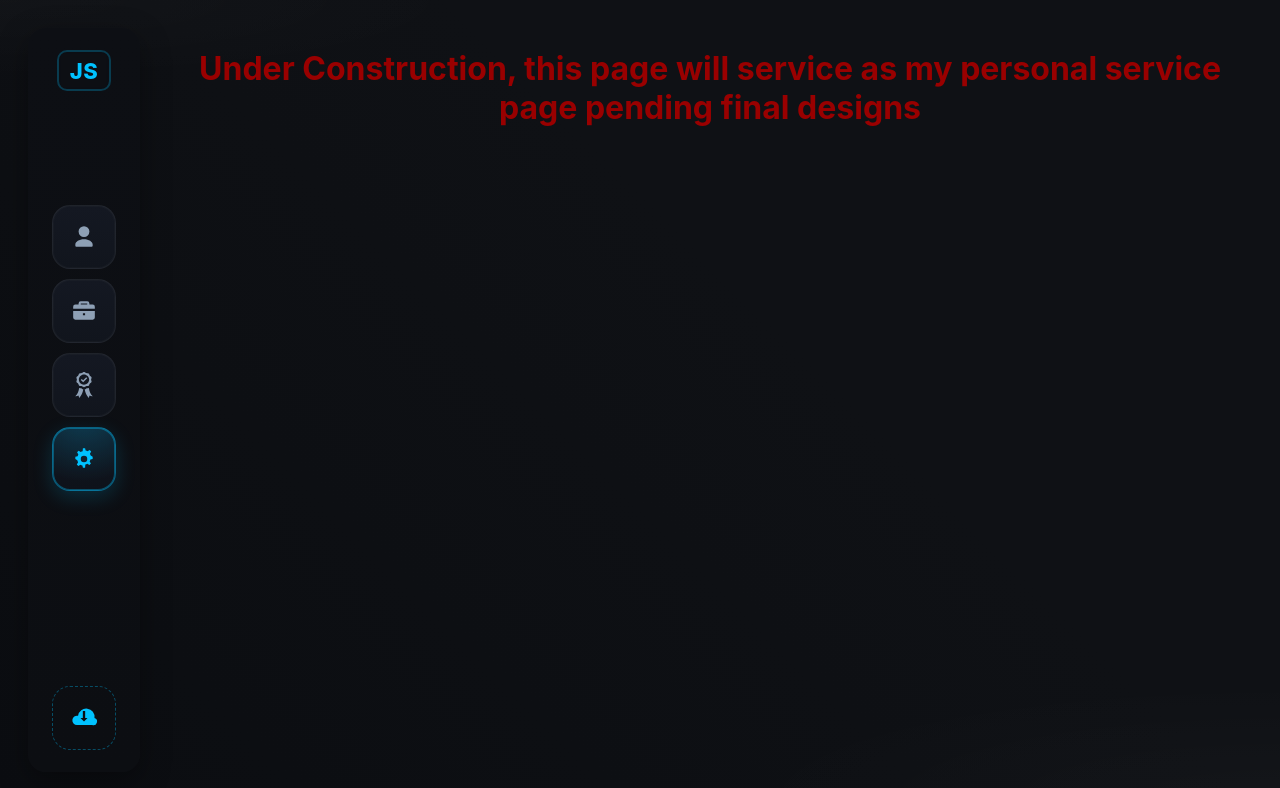
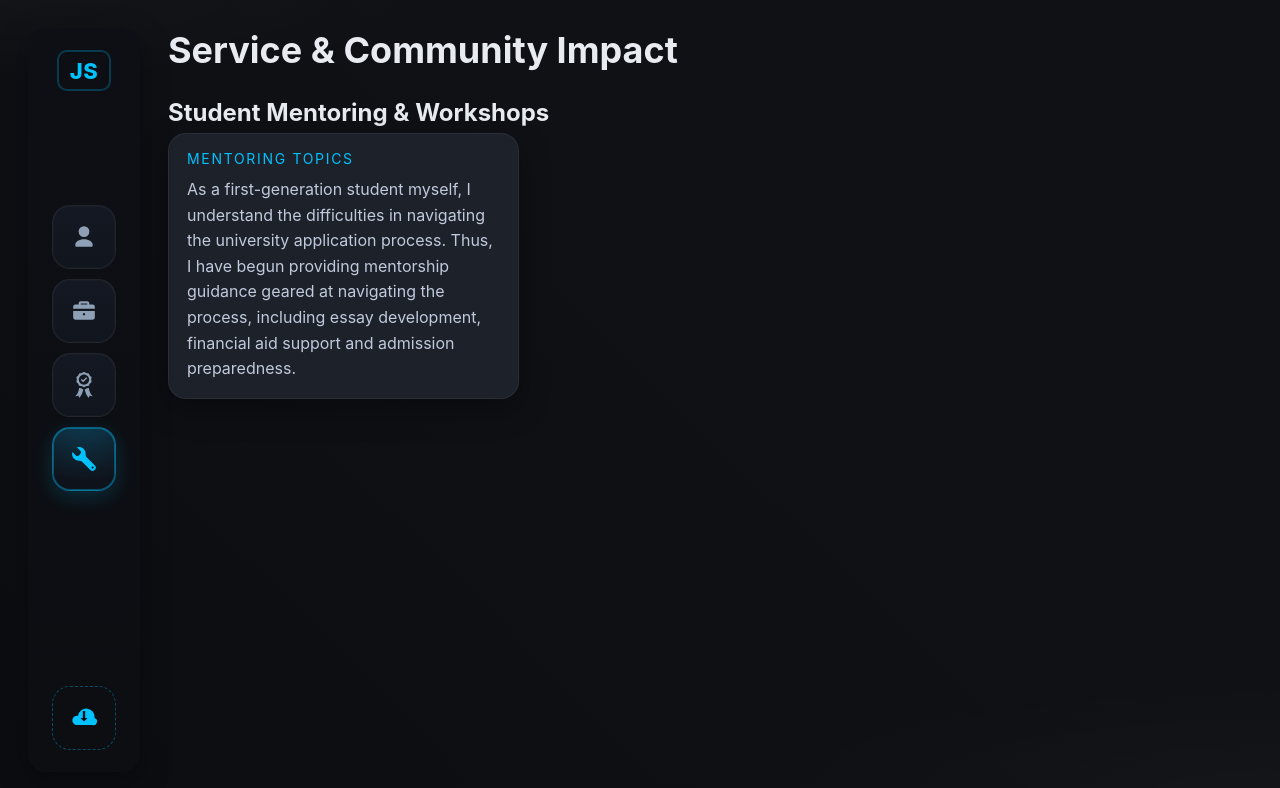
Before and after one commit to CSCE331-Fall2025-900-911/project1-juel, a plain HTML site: page service.html in a window 1280 px wide. Drawn offline with Linux system fonts and the light colour scheme.

Commit message:
Completed service

```diff
--- a/service.html
+++ b/service.html
@@ -45,10 +45,10 @@
         </a>
 
         <a class="nav-btn active" aria-label="Service" href="service.html">
-          <!-- gear -->
+          <!-- wrench -->
           <svg viewBox="0 0 24 24" aria-hidden="true">
             <path
-              d="M11 2h2l.5 2.1a7 7 0 0 1 1.76.73l1.96-1.15 1.41 1.41-1.15 1.96c.28.56.52 1.15.7 1.76L20 10v2l-2.06.5c-.18.61-.42 1.2-.7 1.76l1.15 1.96-1.41 1.41-1.96-1.15c-.56.28-1.15.52-1.76.7L13 20h-2l-.5-2.06a9 9 0 0 1-1.76-.7l-1.96 1.15-1.41-1.41 1.15-1.96c-.28-.56-.52-1.15-.7-1.76L4 12v-2l2.06-.5c.18-.61.42-1.2.7-1.76L5.61 5.78 7.02 4.37l1.96 1.15c.56-.28 1.15-.52 1.76-.7ZM12 9a3 3 0 1 0 .001 6.001A3 3 0 0 0 12 9Z"
+              d="M5.496 1.261l3.77 3.771c.409 1.889-2.33 4.66-4.242 4.242l-3.77-3.771c-.172.585-.254 1.189-.254 1.793 0 1.602.603 3.202 1.826 4.426 1.351 1.351 3.164 1.957 4.931 1.821.933-.072 1.852.269 2.514.931l7.621 7.611c.577.578 1.337.915 2.096.915 1.661 0 3.047-1.411 3.012-3.077-.016-.737-.352-1.47-.914-2.033l-7.621-7.612c-.662-.661-1.002-1.581-.931-2.514.137-1.767-.471-3.58-1.82-4.93-1.225-1.224-2.825-1.834-4.427-1.834-.603 0-1.207.09-1.791.261zm15.459 18.692c0 .553-.447 1-1 1-.553 0-1-.448-1-1s.447-1 1-1 1 .447 1 1z"
             />
           </svg>
         </a>
@@ -65,13 +65,32 @@
         </button>
       </div>
     </aside>
-    <center>
-      <h1>
-        <font color="#990000"
-          >Under Construction, this page will service as my personal service
-          page pending final designs</font
-        >
-      </h1>
-    </center>
+
+    <main class="content service-page">
+      <header class="svc-hero">
+        <h1>Service & Community Impact</h1>
+      </header>
+
+      <section class="svc-section">
+        <header class="svc-header">
+          <h2>Student Mentoring & Workshops</h2>
+        </header>
+
+        <div class="svc-grid">
+          <article class="svc-card">
+            <div class="svc-meta">
+              <span class="meta-title">Mentoring Topics</span>
+            </div>
+            <p class="svc-desc">
+              As a first-generation student myself, I understand the
+              difficulties in navigating the university application process.
+              Thus, I have begun providing mentorship guidance geared at
+              navigating the process, including essay development, financial aid
+              support and admission preparedness.
+            </p>
+          </article>
+        </div>
+      </section>
+    </main>
   </body>
 </html>
--- a/stylesheets/styles.css
+++ b/stylesheets/styles.css
@@ -514,3 +514,70 @@ body {
   color: #c3cedc;
   line-height: 1.55;
 }
+
+/* Service / Community Impact */
+.svc-hero h1 {
+  margin: 0 0 6px;
+  font-size: 36px;
+  color: var(--text);
+}
+.svc-cta {
+  display: flex;
+  gap: 10px;
+  flex-wrap: wrap;
+  margin: 10px 0 20px;
+}
+
+.svc-section {
+  margin: 26px 0 8px;
+}
+.svc-header h2 {
+  margin: 0 0 6px;
+  font-size: 24px;
+  color: var(--text);
+}
+.svc-header p {
+  margin: 0 0 10px;
+  color: #c0cadd;
+  max-width: 760px;
+}
+
+.svc-grid {
+  display: grid;
+  grid-template-columns: repeat(auto-fill, minmax(320px, 1fr));
+  gap: 16px;
+}
+
+.svc-card {
+  background: var(--panel-2);
+  border: 1px solid rgba(255, 255, 255, 0.06);
+  border-radius: var(--radius);
+  box-shadow: var(--shadow);
+  padding: 16px 18px;
+  display: flex;
+  flex-direction: column;
+  gap: 10px;
+  transition: transform 0.18s ease, border-color 0.18s ease;
+}
+.svc-card:hover {
+  transform: translateY(-2px);
+  border-color: rgba(255, 255, 255, 0.12);
+}
+
+.svc-meta {
+  display: flex;
+  flex-direction: column;
+  gap: 8px;
+}
+.meta-title {
+  font-size: 14px;
+  letter-spacing: 0.12em;
+  text-transform: uppercase;
+  color: var(--accent);
+}
+
+.svc-desc {
+  margin: 0;
+  color: #c0cadd;
+  line-height: 1.6;
+}
```
Also changed, not shown: index.html (+2 -2 lines), portfolio.html (+2 -2 lines), qualifications.html (+2 -2 lines).
